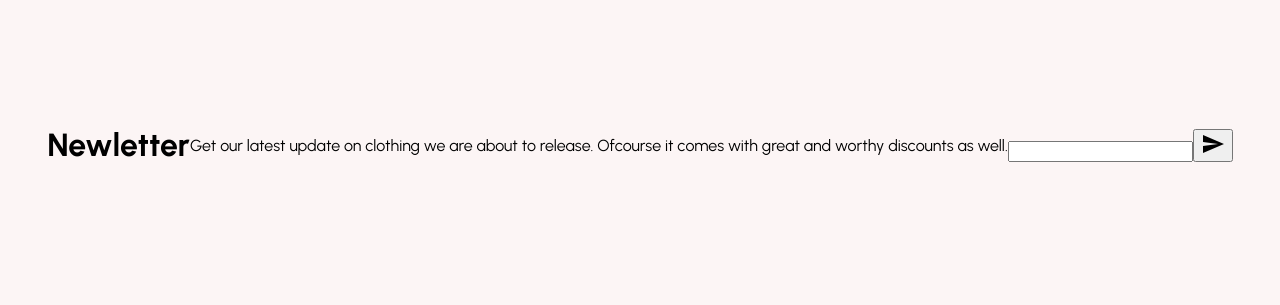
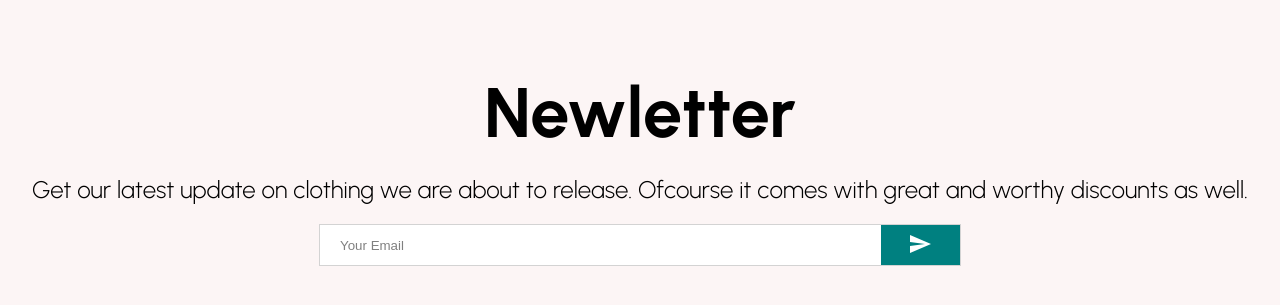
Before and after one commit to SKSurain/ecomm, a React (Create React App) app: page / in a window 1280 px wide. Shown: the part 2348-2653 px from the top of the page. Built offline with nearby package versions, Linux system fonts and the light colour scheme.

Commit message:
created newletter section

```diff
--- a/src/components/Newsletter.jsx
+++ b/src/components/Newsletter.jsx
@@ -7,19 +7,39 @@
 background-color:#fcf5f5;
 display: flex;
 align-items: center;
-justify-content:center;`;
-const Title = styled.h1``;
-const Description = styled.div``;
-const InputContainer = styled.div``;
-const Input = styled.input``;
-const Button = styled.button``;
+justify-content:center;
+flex-direction: column;`;
+const Title = styled.h1`
+font-size:70px;
+margin-bottom: 20px;`;
+const Description = styled.div`
+font-size: 24px;
+font-weight: 300;
+margin-bottom: 20px;`;
+const InputContainer = styled.div`
+width: 50%;
+height: 40px;
+background-color: white;
+display:flex;
+justify-content:space-between;
+border: 1px solid lightgray;`;
+const Input = styled.input`
+border: none;
+flex:8;
+padding-left:20px;
+color: grey;`;
+const Button = styled.button`
+flex: 1;
+border: none;
+background-color: teal;
+color:white;`;
 export const Newsletter = () => {
     return (
         <Container>
             <Title>Newletter</Title>
             <Description>Get our latest update on clothing we are about to release. Ofcourse it comes with great and worthy discounts as well.</Description>
             <InputContainer>
-                <Input />
+                <Input value={"Your Email"} />
                 <Button><Send /></Button>
             </InputContainer>
         </Container>
```
